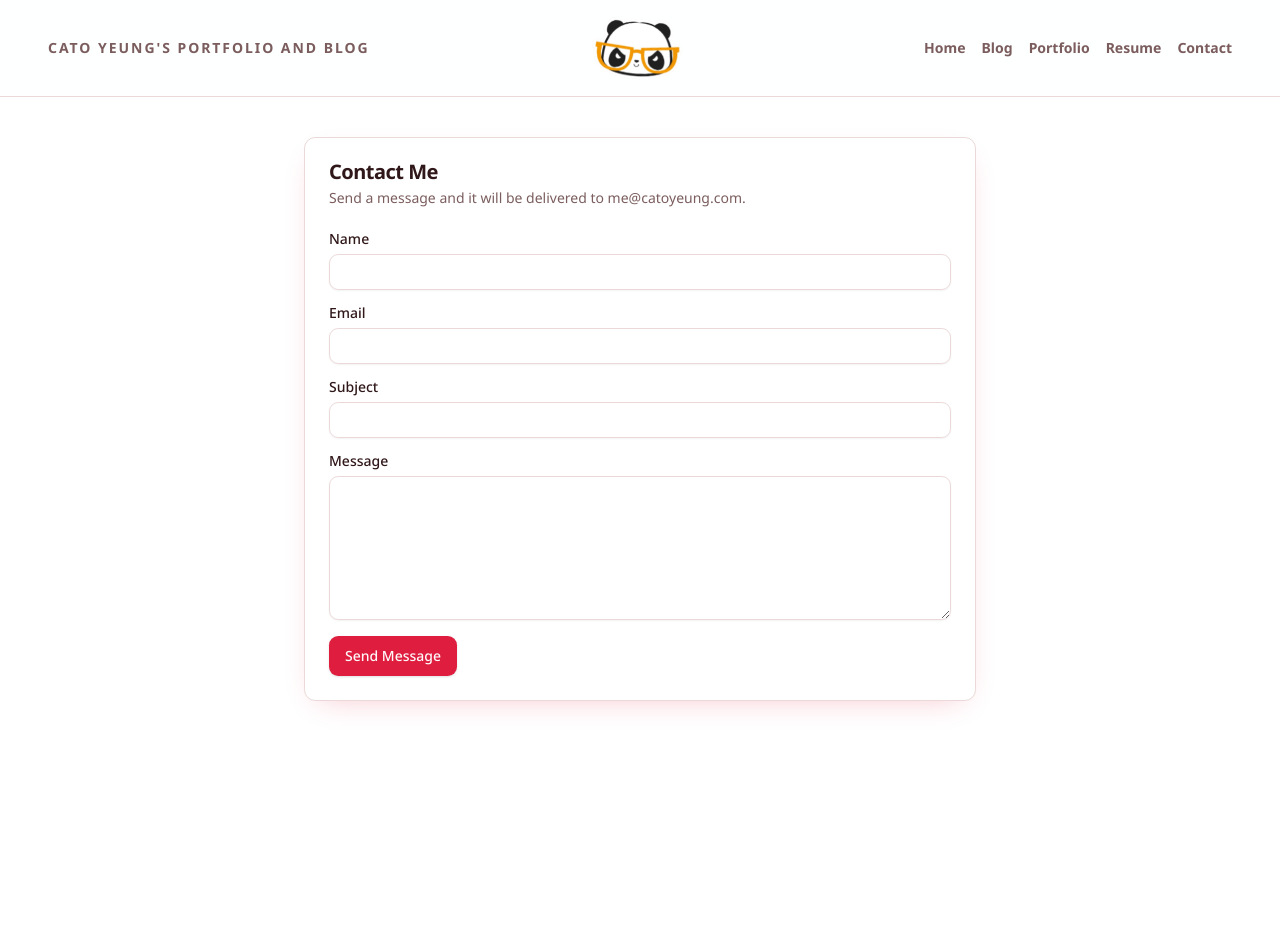
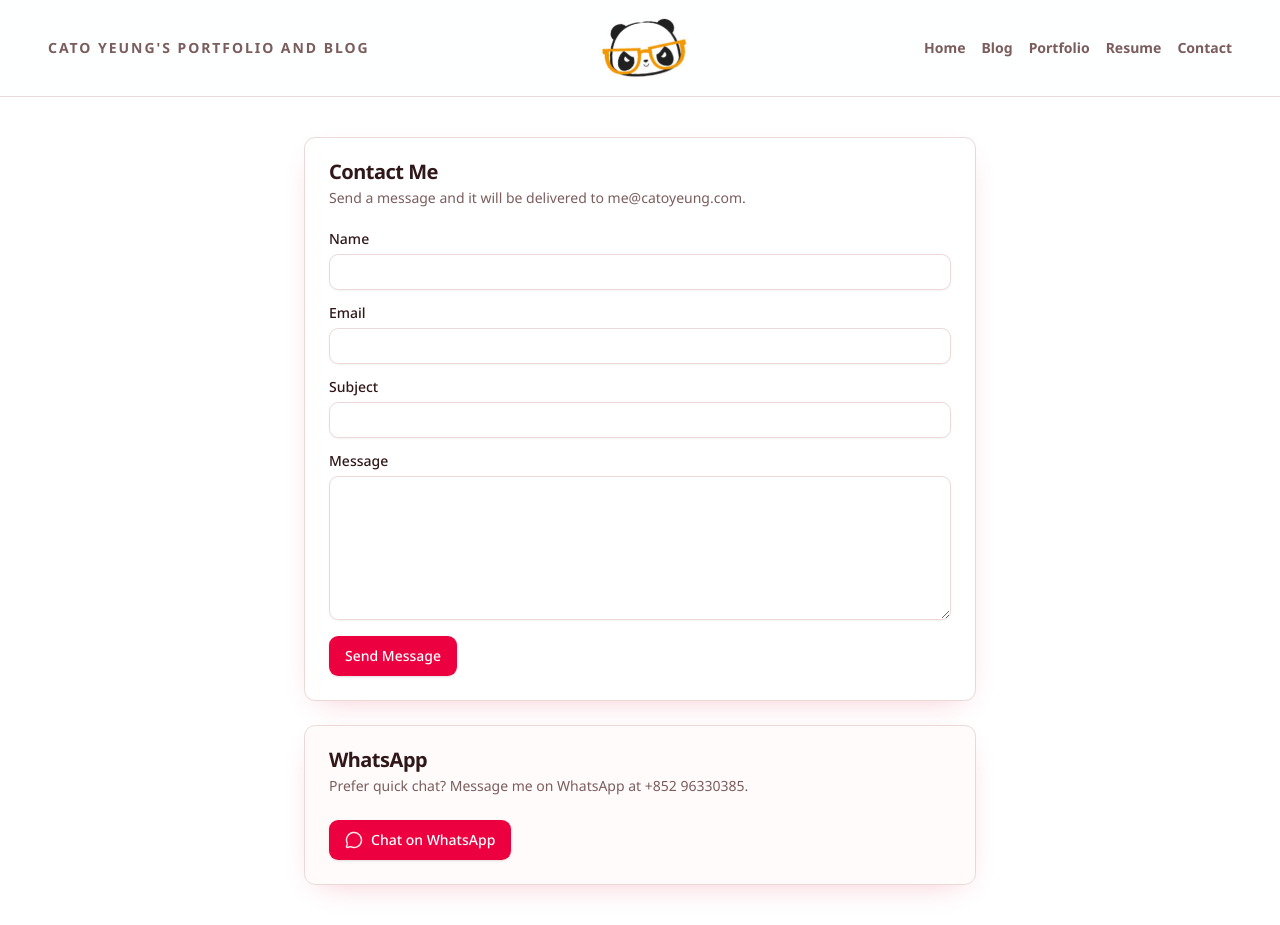
Before and after one commit to mecatoyeung/cy-blog, a Next.js app: page /contact in a window 1280 px wide. Before the commit the page ends 800 px from the top, so only its background shows below. Built offline with nearby package versions, Linux system fonts and the light colour scheme.

Commit message:
Fix Resend API and add Whatsapp section and update PWA app name

```diff
--- a/src/app/contact/page.tsx
+++ b/src/app/contact/page.tsx
@@ -1,12 +1,20 @@
 import type { Metadata } from "next";
+import { MessageCircle } from "lucide-react";
 
 import { ContactForm } from "@/components/contact-form";
+import { ButtonLink } from "@/components/ui/button";
 import { Card, CardContent, CardDescription, CardHeader, CardTitle } from "@/components/ui/card";
 
 export const metadata: Metadata = {
   title: "Contact | Cato Yeung",
   description: "Send a direct message to Cato via email.",
 };
+
+const WHATSAPP_NUMBER = "85296330385";
+const WHATSAPP_DEFAULT_MESSAGE =
+  "Hi, Cato. I would like to contact you for job opportunities or free consultancy services.";
+
+const whatsappUrl = `https://wa.me/${WHATSAPP_NUMBER}?text=${encodeURIComponent(WHATSAPP_DEFAULT_MESSAGE)}`;
 
 export default function ContactPage() {
   return (
@@ -22,6 +30,26 @@ export default function ContactPage() {
           <ContactForm />
         </CardContent>
       </Card>
+
+      <Card className="mt-6 border-rose-200 bg-rose-50/30">
+        <CardHeader>
+          <CardTitle>WhatsApp</CardTitle>
+          <CardDescription>
+            Prefer quick chat? Message me on WhatsApp at +852 96330385.
+          </CardDescription>
+        </CardHeader>
+        <CardContent>
+          <ButtonLink
+            href={whatsappUrl}
+            target="_blank"
+            rel="noopener noreferrer"
+            className="gap-2 bg-rose-600 text-white hover:bg-rose-700"
+          >
+            <MessageCircle size={18} className="text-rose-100" aria-hidden="true" />
+            Chat on WhatsApp
+          </ButtonLink>
+        </CardContent>
+      </Card>
     </main>
   );
 }
--- a/src/components/contact-form.tsx
+++ b/src/components/contact-form.tsx
@@ -76,7 +76,9 @@ export function ContactForm() {
         <Textarea id="contact-message" name="message" className="min-h-36" required />
       </div>
 
-      <Button type="submit" disabled={status.state === "sending"}>
+      <Button type="submit"
+        className="bg-rose-600 text-white hover:bg-rose-700"
+        disabled={status.state === "sending"}>
         {status.state === "sending" ? "Sending..." : "Send Message"}
       </Button>
 
```
Also changed, not shown: public/img/favicon/site.webmanifest.
